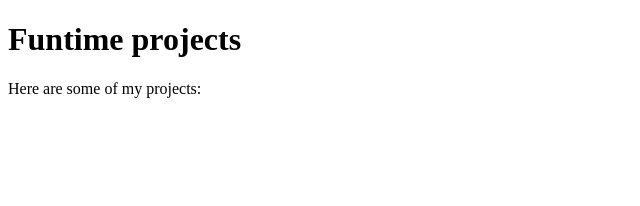
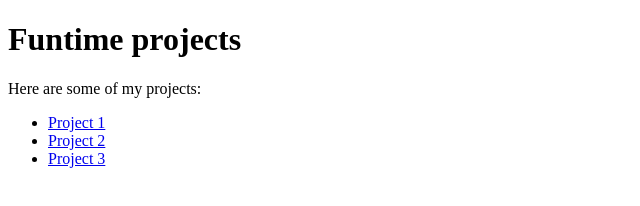
Before and after one commit to TarikJ19/Freetime---Projects, a plain HTML site: page index.html in a window 1280 px wide. Shown: the whole page, without its empty margins (0-640 px from the left). Drawn offline with Linux system fonts and the light colour scheme.

Commit message:
New files

```diff
--- a/index.html
+++ b/index.html
@@ -8,5 +8,12 @@
 <body>
 <h1>Funtime projects</h1>
 <p>Here are some of my projects:</p>
+
+<ul>
+    <li><a href="project1.html">Project 1</a></li>
+    <li><a href="project2.html">Project 2</a></li>
+    <li><a href="project3.html">Project 3</a></li>
+</ul>
+
 </body>
 </html>
```
Also changed, not shown: project1.html (added), project2.html (added), project3.html (added).
